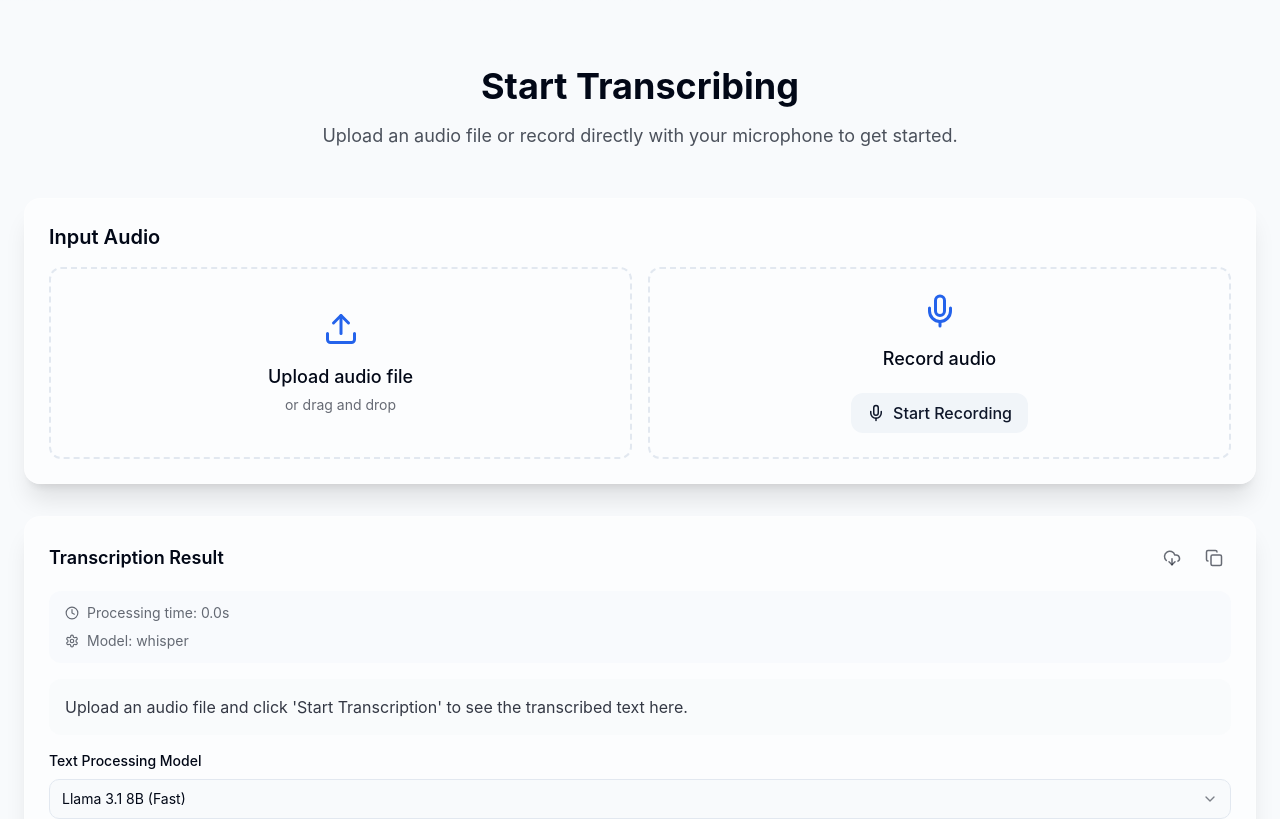
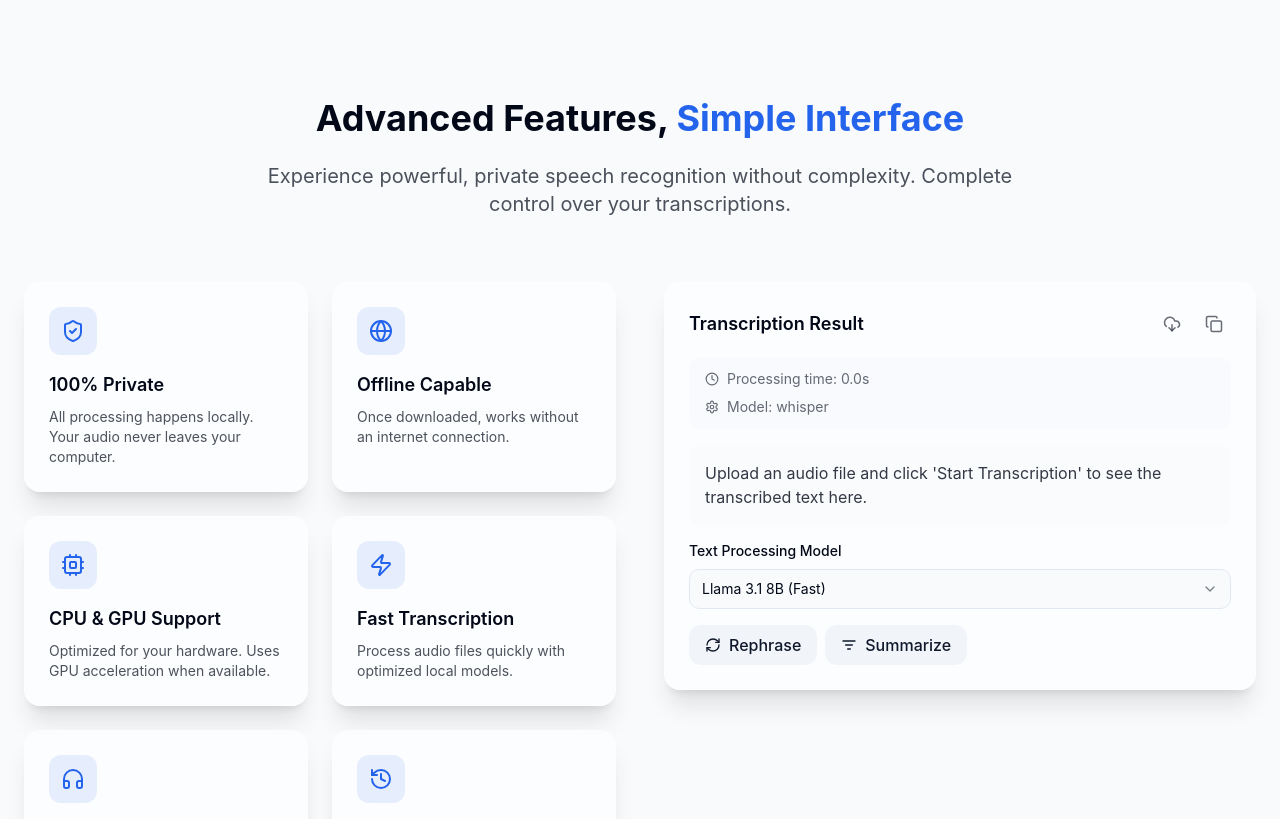
Before and after one commit to adithyalearnings/localwhispercloud, a React (Vite) app: page / in a window 1280 px wide. Shown: the part 940-1759 px from the top of the page. Built offline with nearby package versions, Linux system fonts and the light colour scheme.

Commit message:
Remove transcription section
Removes the transcription section from the index page.

```diff
--- a/src/pages/Index.tsx
+++ b/src/pages/Index.tsx
@@ -5,9 +5,7 @@ import Hero from "@/components/Hero";
 import Features from "@/components/Features";
 import Footer from "@/components/Footer";
 import { Toaster } from "@/components/ui/sonner";
-import { FileUploader } from "@/components/FileUploader";
 import TranscriptionPanel from "@/components/TranscriptionPanel";
-import GlassCard from "@/components/GlassCard";
 import { fadeUp } from "@/lib/animations";
 
 const Index = () => {
@@ -21,32 +19,6 @@ const Index = () => {
       <Navbar />
       <main className="flex-1">
         <Hero />
-
-        {/* Add transcription section */}
-        <section className="py-16 px-6 relative">
-          <div className="max-w-7xl mx-auto">
-            <div className={fadeUp({ className: "mb-12 text-center" })}>
-              <h2 className="text-3xl md:text-4xl font-bold mb-4">Start Transcribing</h2>
-              <p className="text-lg text-foreground/70 max-w-2xl mx-auto">
-                Upload an audio file or record directly with your microphone to get started.
-              </p>
-            </div>
-
-            <div className="flex flex-col space-y-8">
-              <div className={fadeUp({ delay: 100 })}>
-                <GlassCard>
-                  <h3 className="text-xl font-semibold mb-4">Input Audio</h3>
-                  <FileUploader />
-                </GlassCard>
-              </div>
-
-              <div className={fadeUp({ delay: 200 })}>
-                <TranscriptionPanel />
-              </div>
-            </div>
-          </div>
-        </section>
-
         <Features />
       </main>
       <Footer />
```
